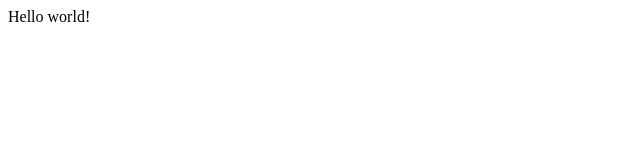
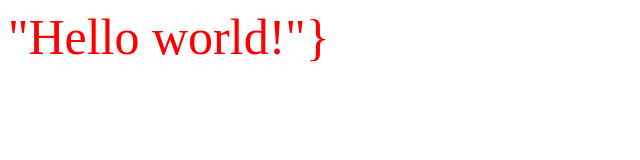
Before and after one commit to pavelisp/gatsby_pavelisp, a Gatsby site: page / in a window 1280 px wide. Shown: the whole page, without its empty margins (0-640 px from the left). Built offline with nearby package versions, Linux system fonts and the light colour scheme; Gatsby itself is replaced by a stand-in of ours.

Commit message:
added styled-components

```diff
--- a/src/pages/index.js
+++ b/src/pages/index.js
@@ -1,8 +1,8 @@
 import React from "react"
 import styled from 'styled-components'
 
-const Banana = () => {
-    return "Hello world!";
+const Banana = ({className, children}) => {
+return <div className={className}>{children}}</div>;
 }
 
 const Wrap = styled(Banana)`
@@ -10,4 +10,4 @@ color: red;
 font-size: 50px;
 `
 
-export default () => <Wrap>AAA</Wrap>
+export default () => <Wrap>"Hello world!"</Wrap>
```
